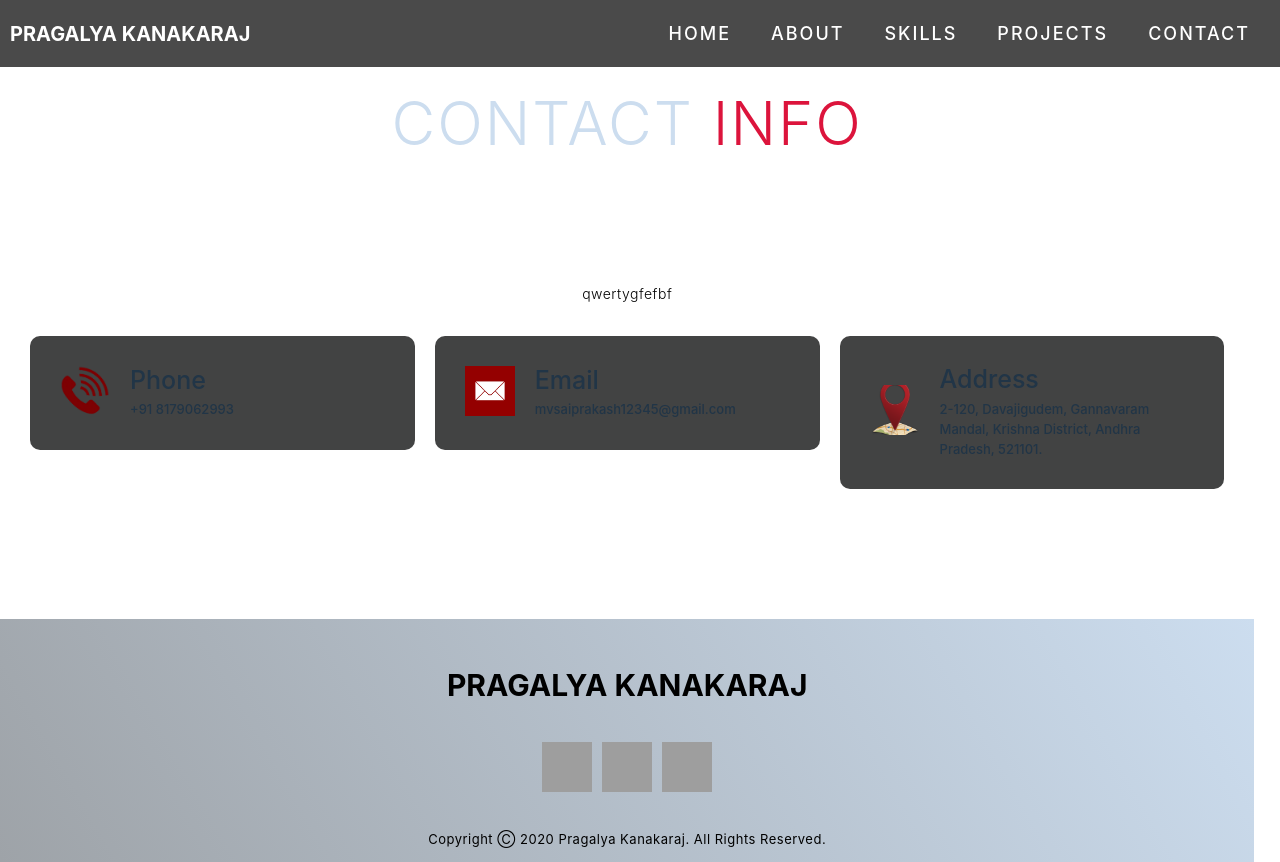
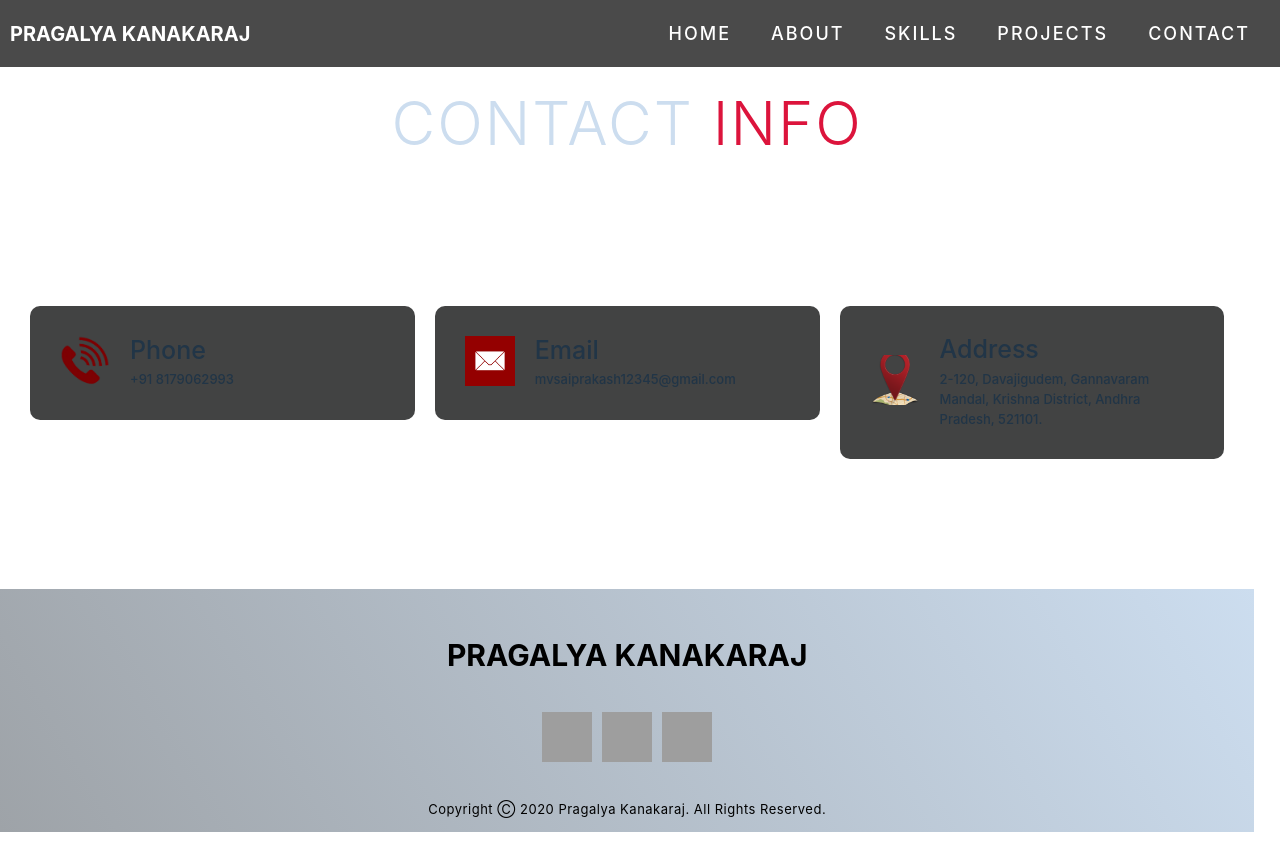
Before and after one commit to PragaL15/Pragalya_K-Portfolio, a React (Vite) app in the folder technical_portfolio/: page /Pragalya_K-Portfolio/contact in a window 1280 px wide. After the commit the page ends 832 px from the top, so only its background shows below. Built offline with nearby package versions, Linux system fonts and the light colour scheme; grey boxes are pictures that could not be loaded.

Commit message:
Updated code

```diff
--- a/technical_portfolio/src/components/contact.jsx
+++ b/technical_portfolio/src/components/contact.jsx
@@ -9,11 +9,6 @@ const Contact = () => (
     <div className="contact container">
       <div>
         <h1 className="section-title">Contact <span>Info</span></h1>
-      </div>
-      <div className="add info">
-<p>
-  qwertygfefbf
-</p>
       </div>
       <div className="contact-items">
         {[
@@ -35,5 +30,4 @@ const Contact = () => (
     </div>
   </section>
 );
-
 export default Contact;
```
